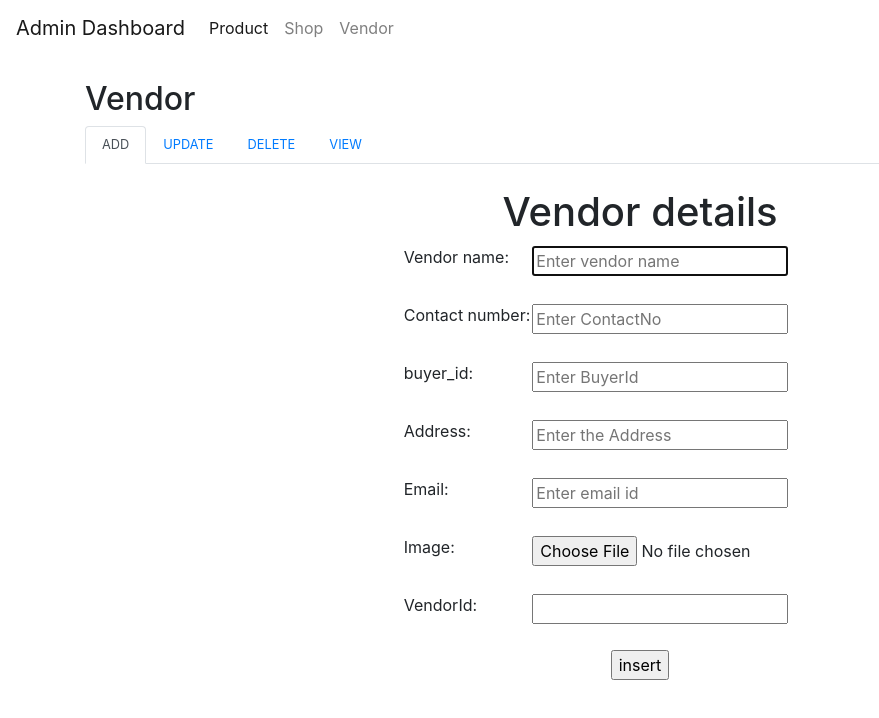
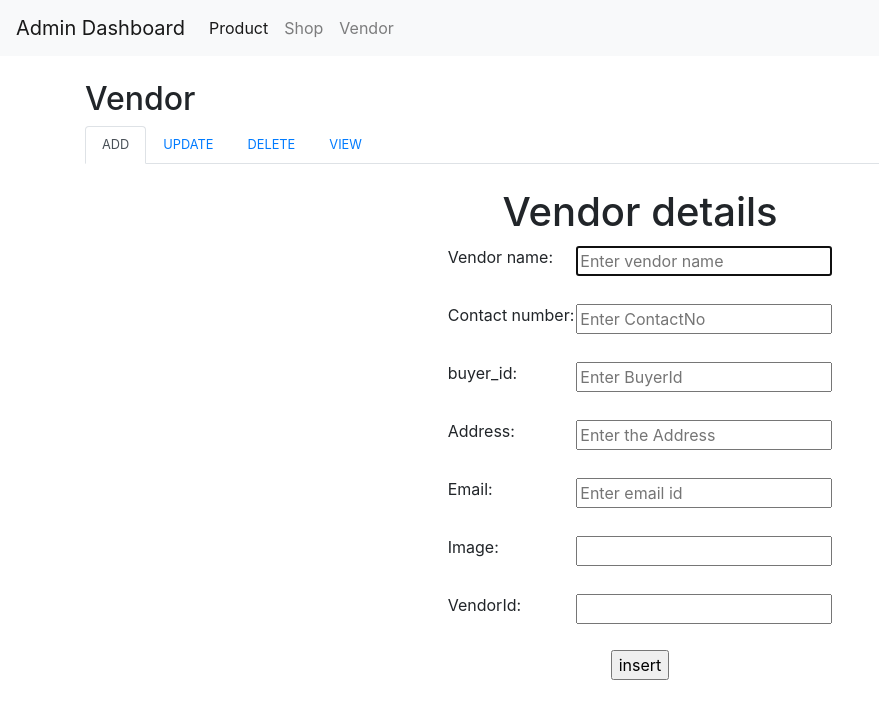
Before and after one commit to Vigneshprabu1/AdminDashboard, an Angular app: page /control3 in a window 1280 px wide. Shown: the top 718 px of the page, without its empty margins (0-879 px from the left). Built offline with nearby package versions, Linux system fonts and the light colour scheme.

Commit message:
initial commit

```diff
--- a/src/app/controller/controller.component.html
+++ b/src/app/controller/controller.component.html
@@ -26,7 +26,7 @@
                                                  <td>Product Name :</td> <td><input type="text" autofocus required [(ngModel)]="providerDetails.name" [ngModelOptions]="{standalone: true}"> </td><br>
                                                 </tr>
                                                 <tr>
-                                                 <td>Image :</td> <td><input type="file" required [(ngModel)]="providerDetails.img" [ngModelOptions]="{standalone: true}"></td><br>
+                                                 <td>Image :</td> <td><input type="text" required [(ngModel)]="providerDetails.img" [ngModelOptions]="{standalone: true}"></td><br>
                                                 </tr>
                                                 <tr>
                                                  <td>Product Category :  </td>
--- a/src/app/controller3/controller3.component.html
+++ b/src/app/controller3/controller3.component.html
@@ -54,7 +54,7 @@
                                   <tr>
                                       <td>
                                       <label>Image:</label></td>
-                                      <td><input type="file"  required  [(ngModel)]="vendor.img" [ngModelOptions]="{standalone: true}"></td>
+                                      <td><input type="text"  required  [(ngModel)]="vendor.img" [ngModelOptions]="{standalone: true}"></td>
                                       </tr>
                                       <br>
                                       <tr>
--- a/src/app/navbar/navbar.component.html
+++ b/src/app/navbar/navbar.component.html
@@ -1,4 +1,4 @@
-<nav class="navbar navbar-expand-xl navbar-light bg-blue">
+<nav class="navbar navbar-expand-lg navbar-light bg-light">
     <button class="navbar-toggler" type="button" data-toggle="collapse" data-target="#navbarTogglerDemo01" aria-controls="navbarTogglerDemo01" aria-expanded="false" aria-label="Toggle navigation">
       <span class="navbar-toggler-icon"></span>
     </button>
--- a/src/app/upload2/upload2.component.html
+++ b/src/app/upload2/upload2.component.html
@@ -40,7 +40,7 @@
     <tr>
         <td>
         <label>Image:</label></td>
-        <td><input type="file"  required  [(ngModel)]="vendor.img" [ngModelOptions]="{standalone: true}"></td>
+        <td><input type="text"  required  [(ngModel)]="vendor.img" [ngModelOptions]="{standalone: true}"></td>
         </tr>
         <br>
         <tr>
```
